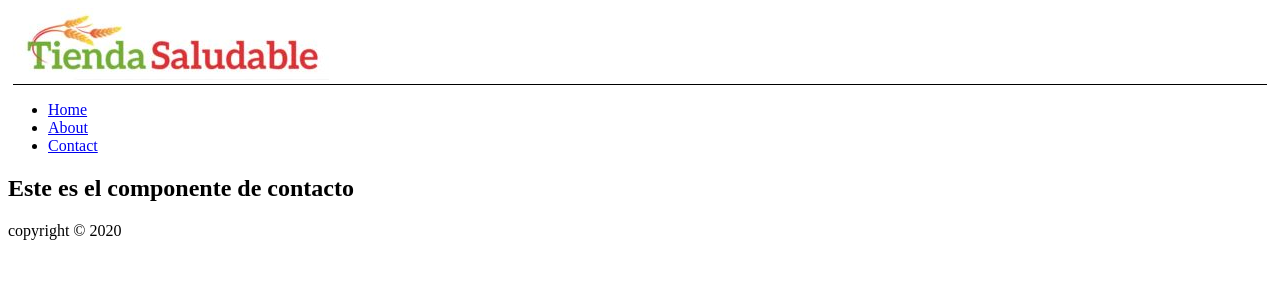
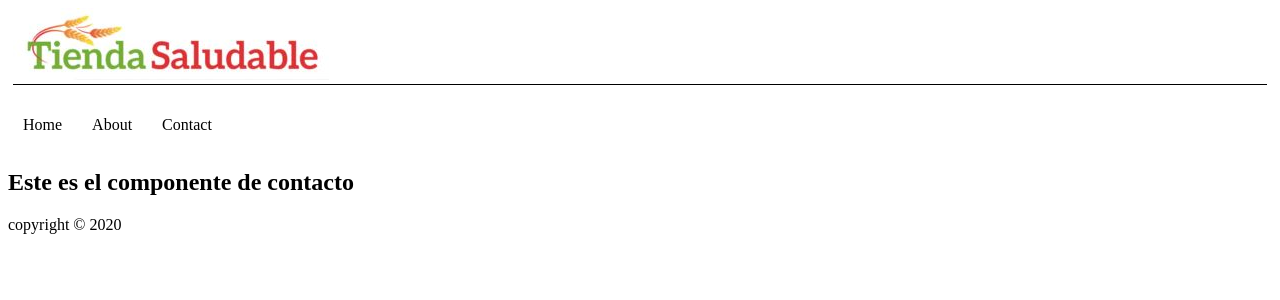
Before and after one commit to EstebanOG/Curso_React, a React app in the folder first_proyect/first_project/: page /contact in a window 1280 px wide. Shown: the top 300 px of the page. Built offline with nearby package versions, Linux system fonts and the light colour scheme.

Commit message:
Se añade Navbar.css

```diff
--- /dev/null
+++ b/first_proyect/first_project/src/layout/Navbar.css
@@ -0,0 +1,21 @@
+
+.navbar-list{
+    padding: 0;
+    list-style-type: none;
+    display: flex;
+}
+
+.navbar-item{
+
+}
+
+.navbar-item a{
+    display: block;
+    padding: 15px;
+    text-decoration: none;
+    color: black;
+}
+
+.navbar-item a:hover{
+    background-color: #b9adad;
+}
--- a/first_proyect/first_project/src/layout/Navbar.jsx
+++ b/first_proyect/first_project/src/layout/Navbar.jsx
@@ -1,17 +1,20 @@
 import React from 'react';
+
 import { Link } from 'react-router-dom';
+
+import './Navbar.css'
 
 function Navbar() {
   return (
     <nav>
-      <ul>
-        <li>
+      <ul className="navbar-list">
+        <li className="navbar-item">
           <Link to="/">Home</Link>
         </li>
-        <li>
+        <li className="navbar-item">
           <Link to="/about">About</Link>
         </li>
-        <li>
+        <li className="navbar-item">
           <Link to="/contact">Contact</Link>
         </li>
       </ul>
```
